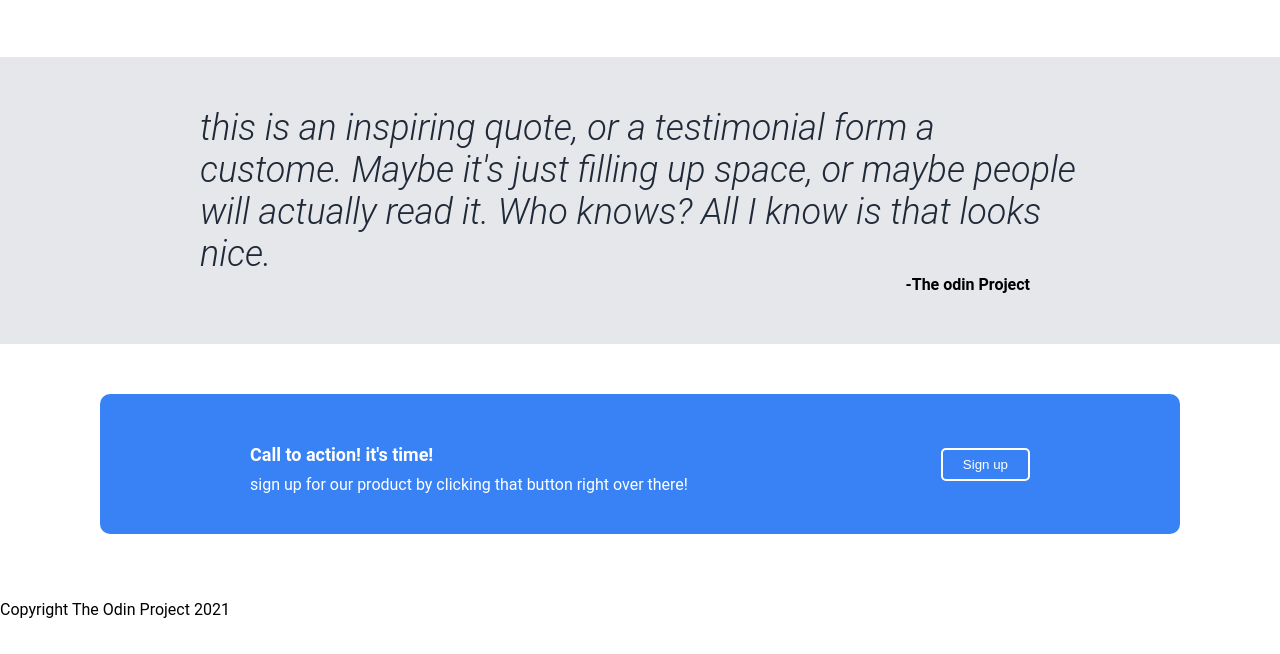
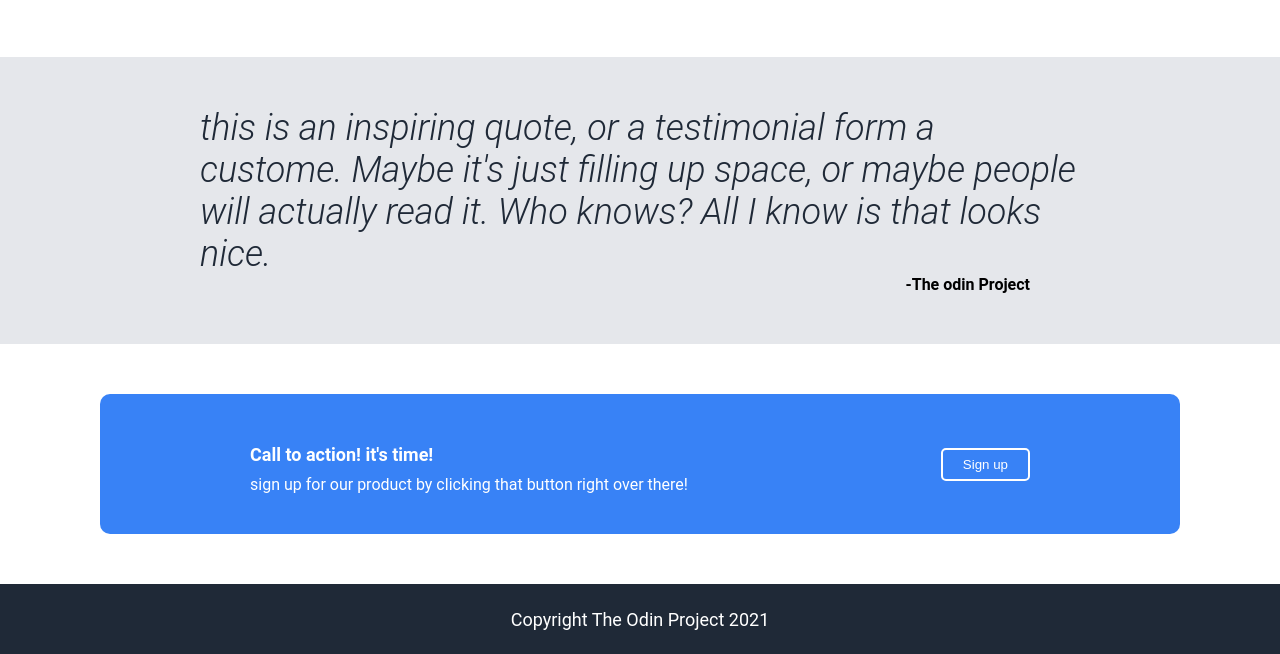
Before and after one commit to bahaeddinekalai/Landing-Page, a plain HTML site: page index.html in a window 1280 px wide. Shown: the part 969-1623 px from the top of the page. Drawn offline with Linux system fonts and the light colour scheme.

Commit message:
style: add styles to footer

```diff
--- a/style.css
+++ b/style.css
@@ -174,3 +174,17 @@ a {
   border-radius: 5px;
   padding: 7px 20px;
 }
+
+/*footer*/
+
+.footer {
+  display: flex;
+  justify-content: center;
+  align-items: center;
+  background-color: #1f2937;
+  height: 70px;
+}
+.footer-text {
+  font-size: 18px;
+  color: #fff;
+}
```
